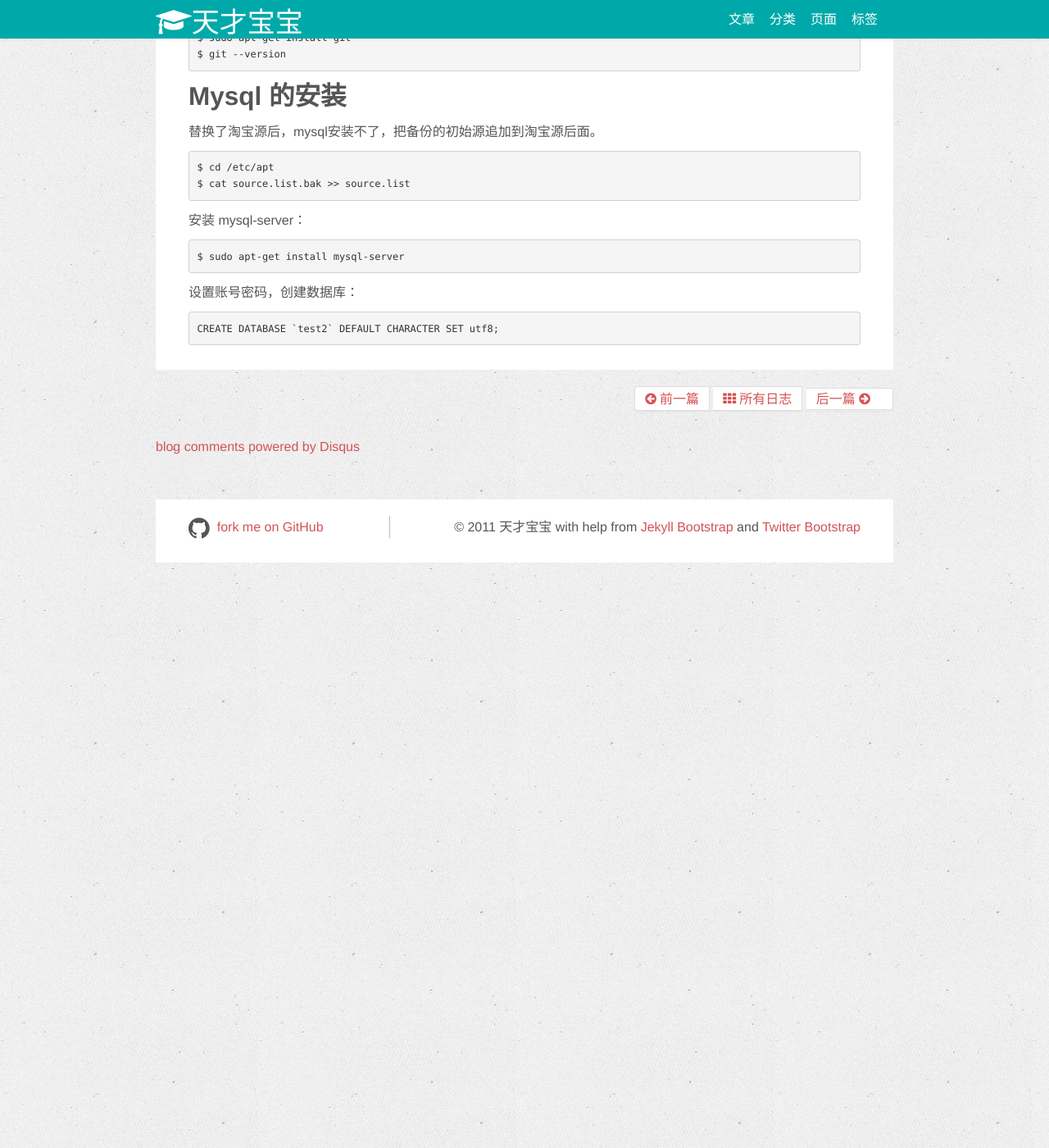
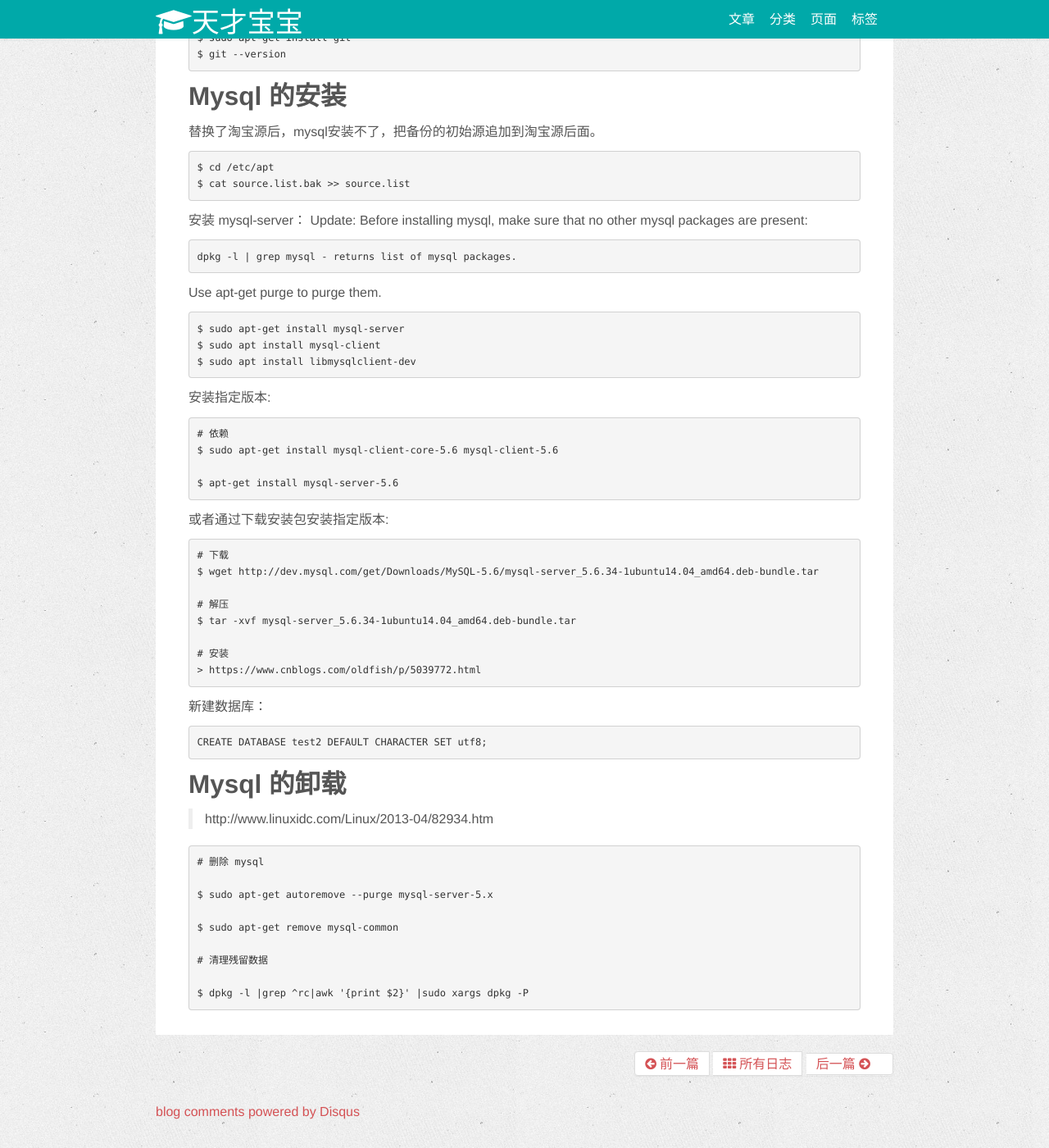
Before and after one commit to wanlp10/wuchao.github.io, a Jekyll site: the page built from _posts/2017-01-01-Ubuntu-Java-Env-Configuration.md, in a window 1280 px wide and 1400 px high, scrolled down 5344 px. Shown: the whole window at 82% size. Built offline with Jekyll 4.4.1, drawn with Linux system fonts in a browser that asks for light colours; nearby versions of some CDN libraries; Markdown is read by kramdown in place of the engine named in the settings; comment, search, counter and statistics services are not loaded.

Commit message:
initial commit.

````diff
--- a/_posts/2017-01-01-Ubuntu-Java-Env-Configuration.md
+++ b/_posts/2017-01-01-Ubuntu-Java-Env-Configuration.md
@@ -317,13 +317,57 @@ $ cat source.list.bak >> source.list
 ```
 
 安装 mysql-server：
+Update: Before installing mysql, make sure that no other mysql packages are present:
+
+```
+dpkg -l | grep mysql - returns list of mysql packages.
+```
+
+Use apt-get purge <package name> to purge them.
 
 ```
 $ sudo apt-get install mysql-server
+$ sudo apt install mysql-client
+$ sudo apt install libmysqlclient-dev
+```
+安装指定版本:
+```
+# 依赖
+$ sudo apt-get install mysql-client-core-5.6 mysql-client-5.6
+
+$ apt-get install mysql-server-5.6
+```
+或者通过下载安装包安装指定版本:
+
+```
+# 下载
+$ wget http://dev.mysql.com/get/Downloads/MySQL-5.6/mysql-server_5.6.34-1ubuntu14.04_amd64.deb-bundle.tar
+
+# 解压
+$ tar -xvf mysql-server_5.6.34-1ubuntu14.04_amd64.deb-bundle.tar
+
+# 安装
+> https://www.cnblogs.com/oldfish/p/5039772.html
 ```
 
-设置账号密码，创建数据库：
+
+新建数据库：
 
 ```
-CREATE DATABASE `test2` DEFAULT CHARACTER SET utf8;
+CREATE DATABASE test2 DEFAULT CHARACTER SET utf8;
 ```
+
+## Mysql 的卸载
+> http://www.linuxidc.com/Linux/2013-04/82934.htm
+
+```
+# 删除 mysql
+
+$ sudo apt-get autoremove --purge mysql-server-5.x
+
+$ sudo apt-get remove mysql-common
+
+# 清理残留数据
+
+$ dpkg -l |grep ^rc|awk '{print $2}' |sudo xargs dpkg -P
+```
````
Also changed, not shown: _posts/2017-04-25-Thymeleaf表单.md (+9 -0 lines), _posts/2017-08-08-Thymeleaf页面表单验证.md (+1 -0 lines), _posts/java/2017-08-14-Java-Utility-Class.md (added, +49 -0 lines), _posts/java/2017-08-14-Java工具类的定义.md (deleted, +0 -16 lines).
